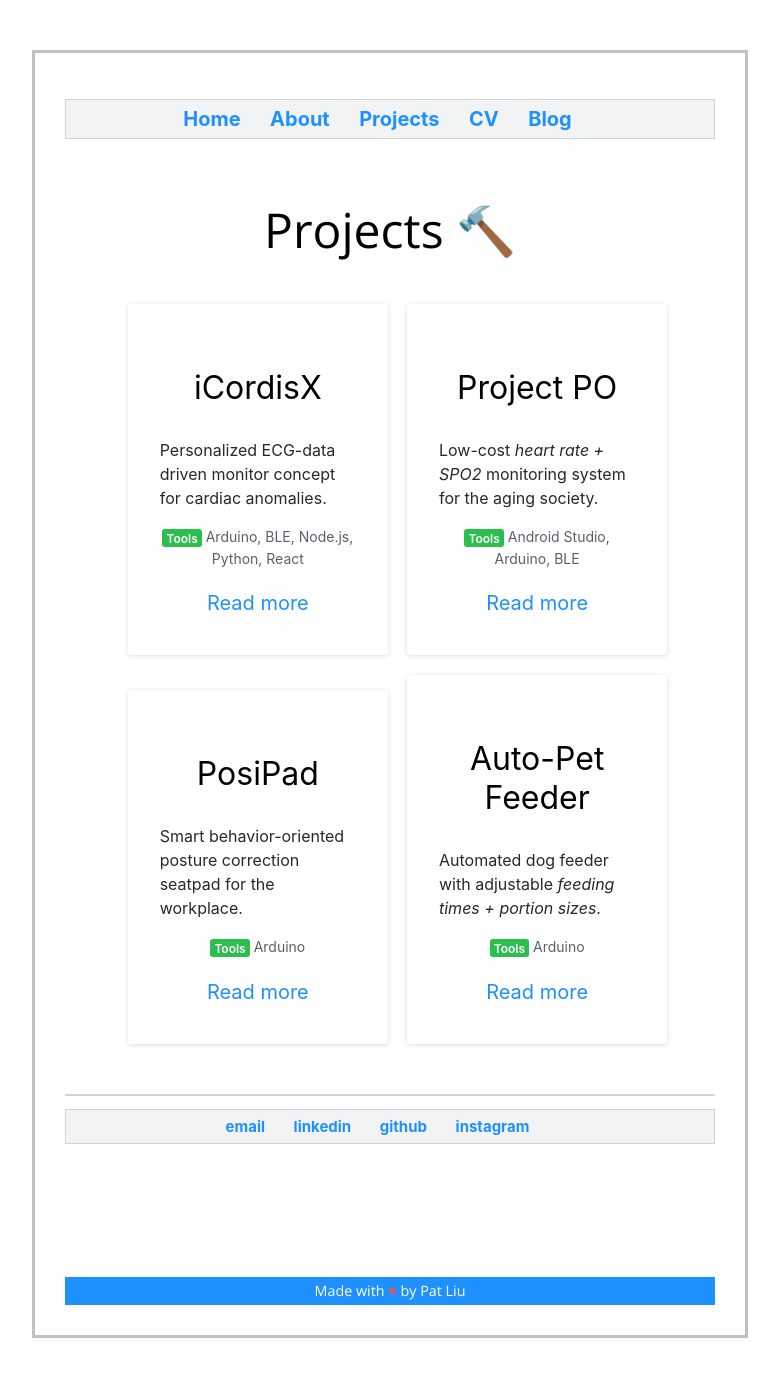
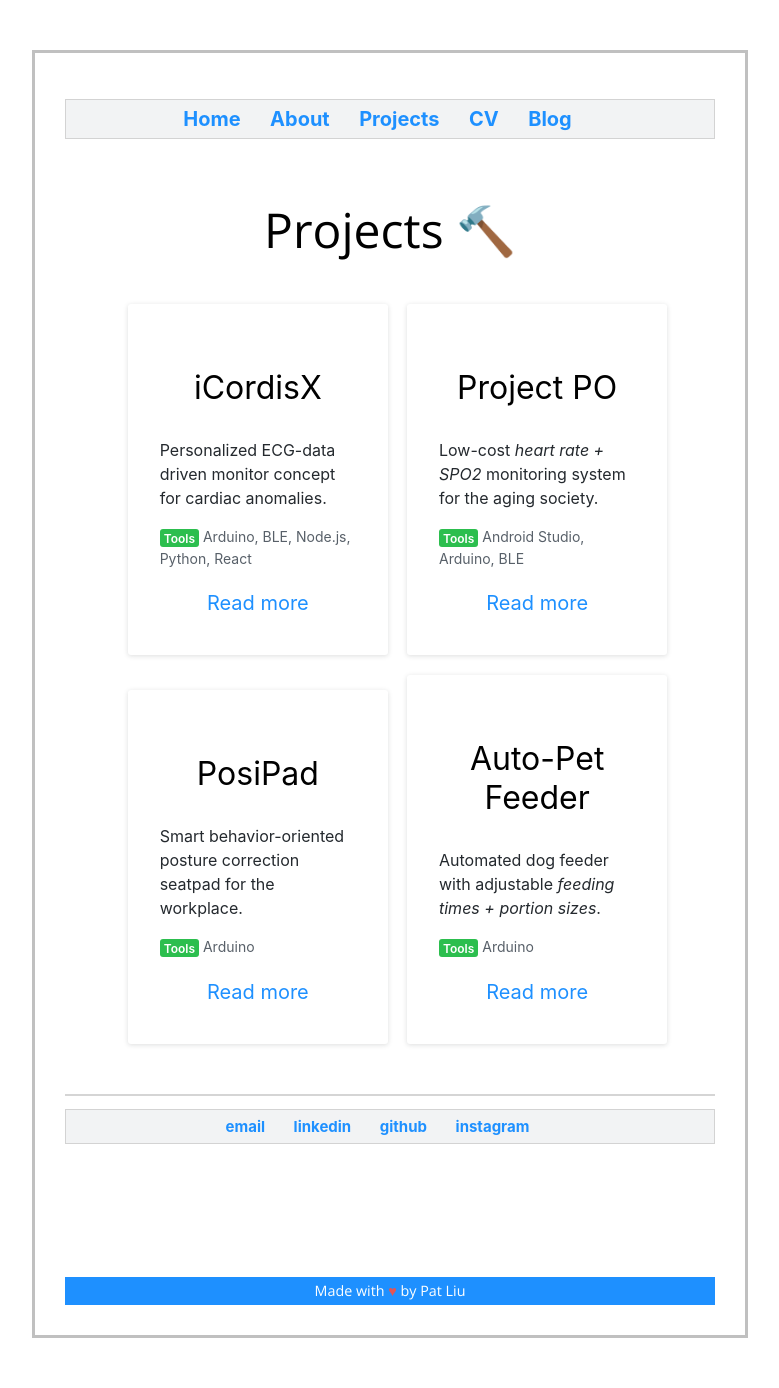
Before and after one commit to pat-liu/WebsiteV1, a Jekyll site: the page built from projects/index.html, in a window 1280 px wide. Shown: the whole page, without its empty margins (250-1029 px from the left). Built offline with Jekyll 4.4.1, drawn with Linux system fonts in a browser that asks for light colours.

Commit message:
Update index.html

```diff
--- a/projects/index.html
+++ b/projects/index.html
@@ -11,7 +11,7 @@ title: Projects
 <h1 class="projectheader">iCordisX</h1>
 <p class="projecttext" style="text-align: left">Personalized ECG-data driven monitor concept for cardiac anomalies.
   </p>
-<p class="projecttext" style="font-size: 14px !important;color: #586069 !important;">
+<p class="projecttext" style="font-size: 14px !important;color: #586069 !important;text-align: left">
   <span class="green">Tools</span> Arduino, BLE, Node.js, Python, React
 </p>
 <a href ="./icordisx.html" style="line-height: 2em">Read more</a>
@@ -21,7 +21,7 @@ title: Projects
 <h1 class="projectheader">Project PO</h1>
 <p class="projecttext" style="text-align: left">Low-cost <i>heart rate + SPO2</i> monitoring system for the aging society.
   </p>
-<p class="projecttext" style="font-size: 14px !important;color: #586069 !important;">
+<p class="projecttext" style="font-size: 14px !important;color: #586069 !important;text-align: left">
   <span class="green">Tools</span> Android Studio, Arduino, BLE
 </p>
 <a href ="./projectpo.html" style="line-height: 2em">Read more</a>
@@ -31,7 +31,7 @@ title: Projects
 <h1 class="projectheader">PosiPad</h1>
 <p class="projecttext" style="text-align: left">Smart behavior-oriented posture correction seatpad for the workplace.
   </p>
-<p class="projecttext" style="font-size: 14px !important;color: #586069 !important;">
+<p class="projecttext" style="font-size: 14px !important;color: #586069 !important;text-align: left">
   <span class="green">Tools</span> Arduino
 </p>
 <a href ="./posipad.html" style="line-height: 2em">Read more</a>
@@ -41,7 +41,7 @@ title: Projects
         <h1 class="projectheader">Auto-Pet Feeder</h1>
         <p class="projecttext" style="text-align: left">Automated dog feeder with adjustable <i>feeding times + portion sizes</i>.
           </p>
-        <p class="projecttext" style="font-size: 14px !important;color: #586069 !important;">
+        <p class="projecttext" style="font-size: 14px !important;color: #586069 !important;text-align: left">
           <span class="green">Tools</span> Arduino
         </p>
         <a href ="./autopetfeeder" style="line-height: 2em">Read more</a>
```
